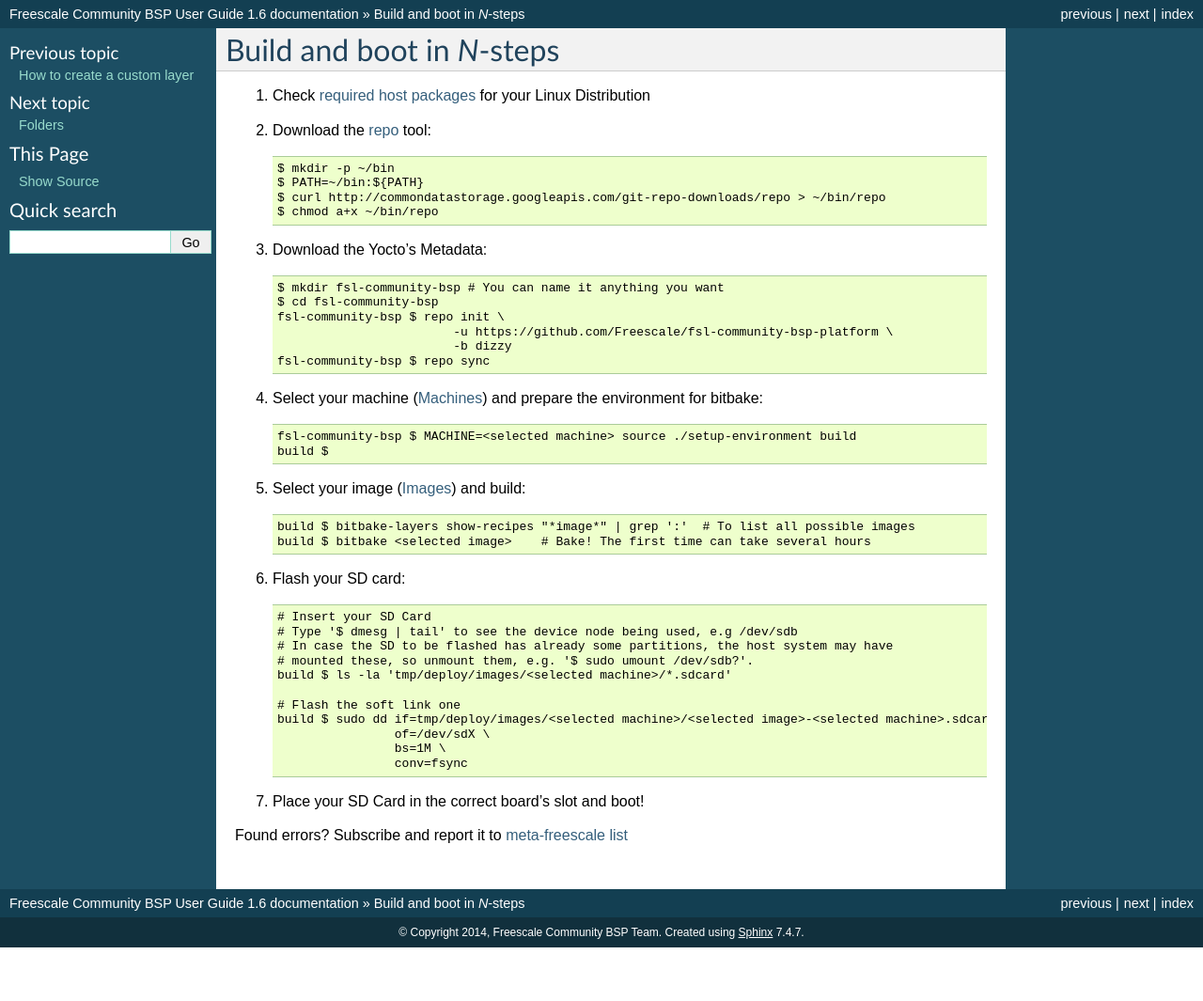
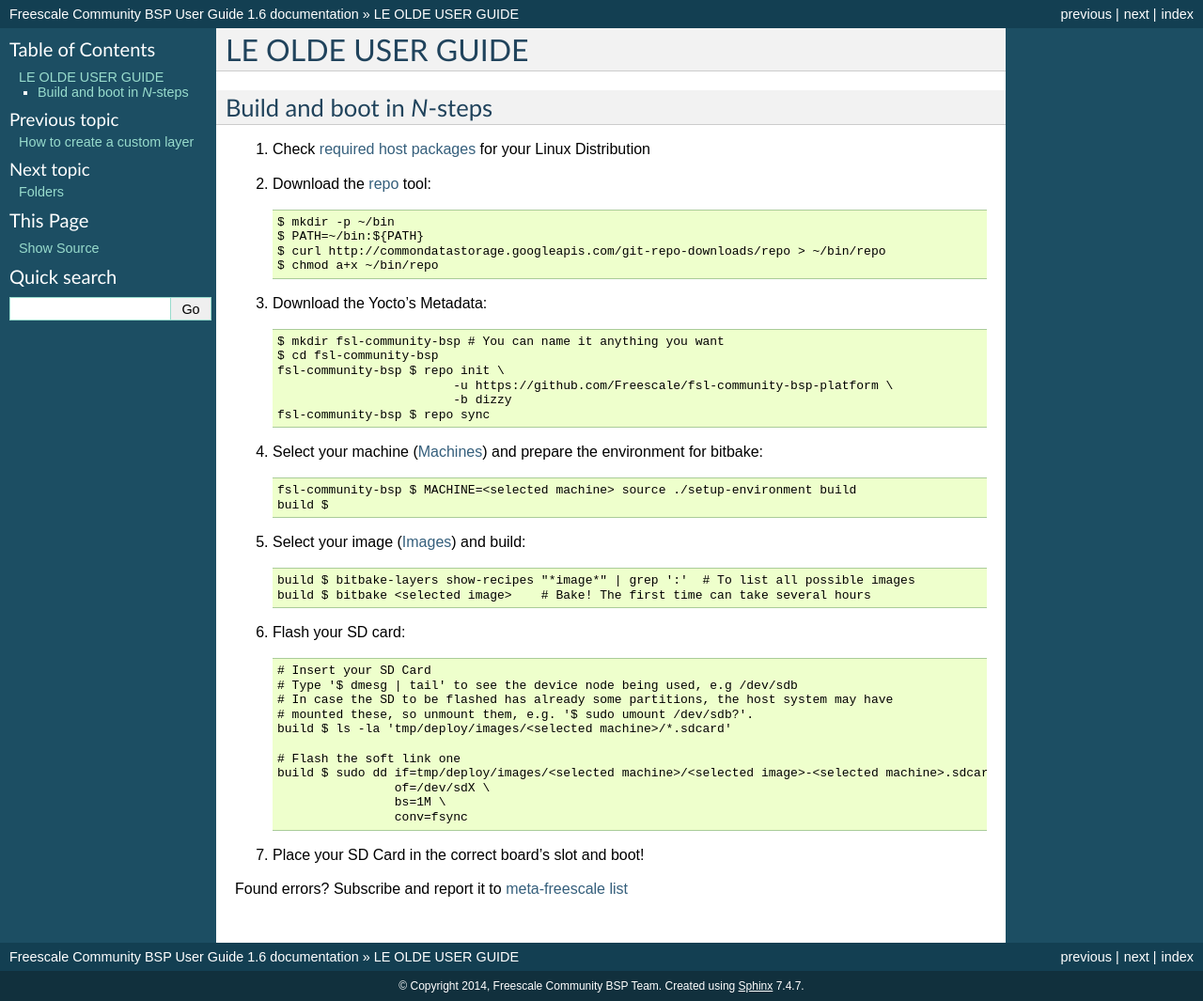
Before and after one commit to Freescale/Documentation, a Sphinx documentation site: the page built from user-guide/source/nsteps.rst, in a window 1280 px wide. Shown: the whole page at 94% size. Built offline with Sphinx 7.4.7, drawn with Linux system fonts in a browser that asks for light colours; before the commit the page ends 1008 px from its top, so only the background shows below that.

Commit message:
UG: add a small marker to show where the old user guide starts
Signed-off-by: Lucas Dutra Nunes <ldnunes@ossystems.com.br>

```diff
--- a/user-guide/source/nsteps.rst
+++ b/user-guide/source/nsteps.rst
@@ -1,3 +1,7 @@
+==================
+LE OLDE USER GUIDE
+==================
+
 Build and boot in *N*-steps
 ===========================
 
```
